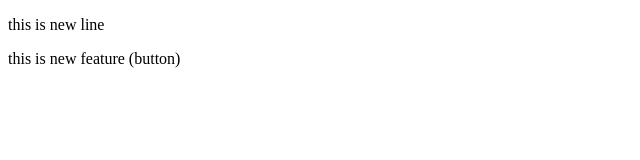
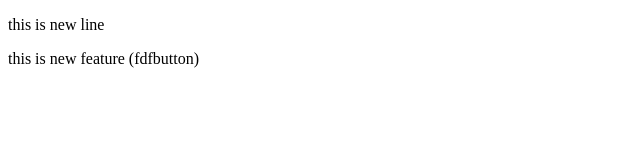
Before and after one commit to yashvidarji/LocalRepo, a plain HTML site: page index.html in a window 1280 px wide. Shown: the full height of the page, 0-640 px from the left. Drawn offline with Linux system fonts and the light colour scheme.

```diff
--- a/index.html
+++ b/index.html
@@ -7,6 +7,6 @@
 </head>
 <body>
     <p>this is new line</p>
-    <p>this is new feature (button)</p>
+    <p>this is new feature (fdfbutton)</p>
 </body>
 </html>
```
